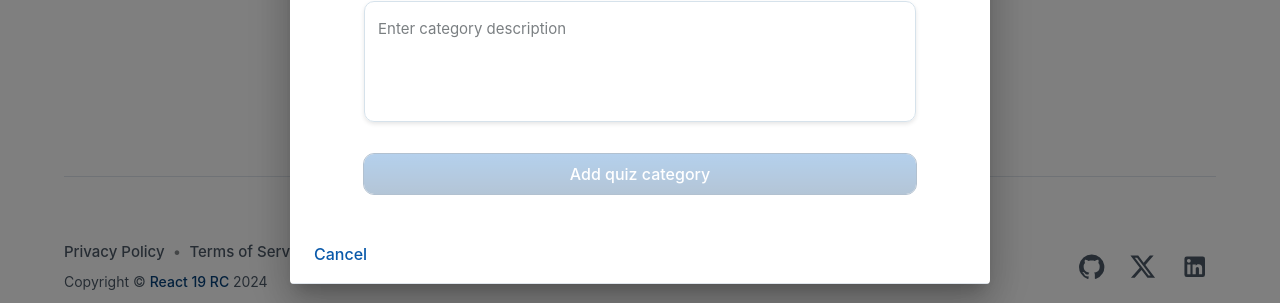
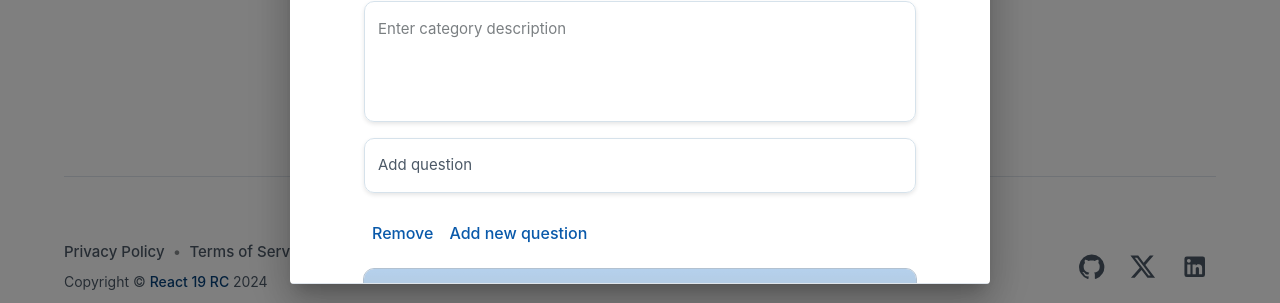
Before and after one commit to matchmakers69/react-19, a React (Vite) app: page /quiz in a window 1280 px wide. Both pictures are taken after a click on the button "Add quiz category". Shown: the part 484-787 px from the top of the page. Built offline with nearby package versions, Linux system fonts and the light colour scheme; data requests are answered from the project's data file.

Commit message:
Added questions to array

```diff
--- a/src/features/quiz/components/forms/AddQuizCategoryForm/AddQuizCategoryForm.tsx
+++ b/src/features/quiz/components/forms/AddQuizCategoryForm/AddQuizCategoryForm.tsx
@@ -1,12 +1,13 @@
 import { zodResolver } from "@hookform/resolvers/zod";
-import { Controller, SubmitHandler, useForm } from "react-hook-form";
+import { Controller, FormProvider, SubmitHandler, useFieldArray, useForm } from "react-hook-form";
 import { v4 as uuidv4 } from "uuid";
+import RHFTextfield from "@components/ui/formParts/RHFTextfield";
 import { categoriesFormSchema, CategoriesValidationSchema } from "../schema/categoriesFormSchema";
 import { Container, Box, Stack, FormHelperText, Button, Typography } from "@mui/material";
 import { MuiTextField } from "@components/ui/formParts/MuiTextField";
 import { useCreateQuizCategory } from "@features/quiz/queries/createQuizCategoryMutation";
 import { AddQuizCategoryFormProps } from "./defs";
-import { useEffect, useState } from "react";
+import { Fragment, useEffect } from "react";
 import { useQuizImagesQuery } from "@features/quiz/queries/fetchQuizImagesQuery";
 import ImagePicker from "../../ImagePicker";
 
@@ -14,20 +15,33 @@ const AddQuizCategoryForm = ({ onClose }: AddQuizCategoryFormProps) => {
 	const { mutate } = useCreateQuizCategory();
 
 	const { data: quizCategoryImages, isPending, isError, error } = useQuizImagesQuery();
+
+	const methods = useForm<CategoriesValidationSchema>({
+		mode: "all",
+		resolver: zodResolver(categoriesFormSchema),
+		defaultValues: {
+			title: "",
+			description: "",
+			image: "",
+			questions: [
+				{
+					questionText: "",
+				},
+			],
+		},
+	});
+
 	const {
 		control,
 		handleSubmit,
 		reset,
 		setValue,
 		formState: { errors, isDirty, isSubmitting, isValid, isSubmitSuccessful },
-	} = useForm<CategoriesValidationSchema>({
-		mode: "all",
-		resolver: zodResolver(categoriesFormSchema),
-		defaultValues: {
-			title: "",
-			description: "",
-			image: "",
-		},
+	} = methods;
+
+	const { fields, append, remove } = useFieldArray({
+		control,
+		name: "questions",
 	});
 
 	const handleSelectImage = (imagePath: string) => {
@@ -42,7 +56,9 @@ const AddQuizCategoryForm = ({ onClose }: AddQuizCategoryFormProps) => {
 			...data,
 		};
 
-		mutate(newCreatedQuizCategory);
+		console.log(newCreatedQuizCategory, "newCreatedQuizCategory");
+
+		// mutate(newCreatedQuizCategory);
 	};
 
 	useEffect(() => {
@@ -53,7 +69,7 @@ const AddQuizCategoryForm = ({ onClose }: AddQuizCategoryFormProps) => {
 	}, [isSubmitSuccessful, reset, onClose]);
 
 	return (
-		<>
+		<FormProvider {...methods}>
 			<Container
 				sx={{
 					marginBottom: "40px",
@@ -130,14 +146,45 @@ const AddQuizCategoryForm = ({ onClose }: AddQuizCategoryFormProps) => {
 							/>
 							{errors.description && <FormHelperText>{errors.description.message}</FormHelperText>}
 						</Box>
-						<Box></Box>
+						<Box>
+							{fields.map((field, index) => (
+								<Fragment key={field.id}>
+									<Box
+										sx={{
+											marginBottom: "20px",
+										}}
+									>
+										<RHFTextfield
+											placeholder="Enter your question"
+											fullWidth
+											label="Add question"
+											name={`questions.${index}.questionText`}
+										/>
+									</Box>
+									<Button type="button" onClick={() => remove(index)} color="error">
+										Remove
+									</Button>
+								</Fragment>
+							))}
+
+							<Button
+								onClick={() =>
+									append({
+										questionText: "",
+									})
+								}
+								type="button"
+							>
+								Add new question
+							</Button>
+						</Box>
 						<Button disabled={isSubmitting || !isValid || !isDirty} variant="contained" type="submit">
 							Add quiz category
 						</Button>
 					</Stack>
 				</Box>
 			</Container>
-		</>
+		</FormProvider>
 	);
 };
 
--- a/src/features/quiz/components/forms/schema/categoriesFormSchema.ts
+++ b/src/features/quiz/components/forms/schema/categoriesFormSchema.ts
@@ -1,4 +1,8 @@
 import { z } from "zod";
+
+// const questionSchema = z.object({
+// 	questionText: z.string().min(1, { message: "Question is required" }),
+// });
 
 export const categoriesFormSchema = z.object({
 	title: z.string().min(1, { message: "Title is required" }),
@@ -7,6 +11,7 @@ export const categoriesFormSchema = z.object({
 		.min(10, { message: "Description is required" })
 		.max(100, { message: "Your description cannot be longer then 100 characters" }),
 	image: z.string().min(1, { message: "Image is required" }),
+	questions: z.array(z.object({ questionText: z.string() })).optional(),
 });
 
 export type CategoriesValidationSchema = z.infer<typeof categoriesFormSchema>;
--- a/src/services/api/types/index.ts
+++ b/src/services/api/types/index.ts
@@ -229,7 +229,7 @@ export interface QuizCategory {
 	description: string;
 	likes?: { [t in string]: number } & Likes;
 	hasLikes?: boolean | null;
-	questions?: Array<string> | null;
+	questions?: { questionText: string }[] | undefined;
 	image?: string | null;
 }
 
```
